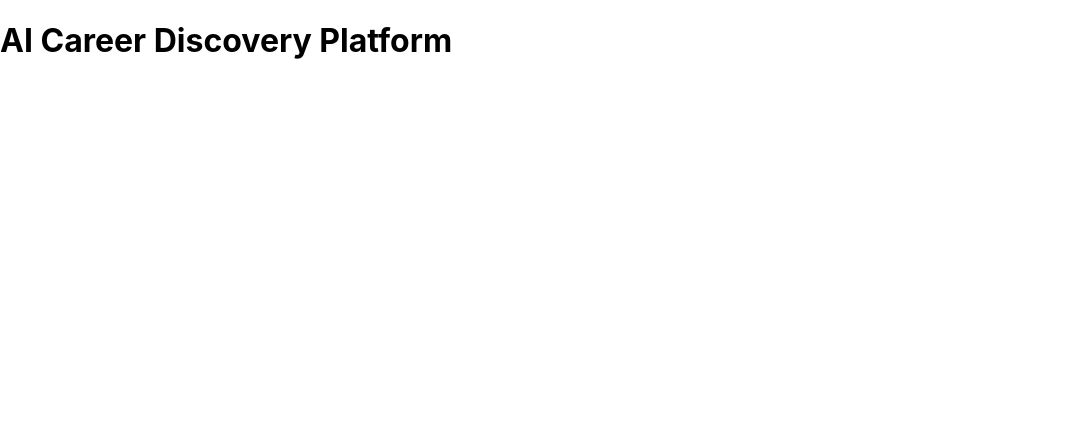
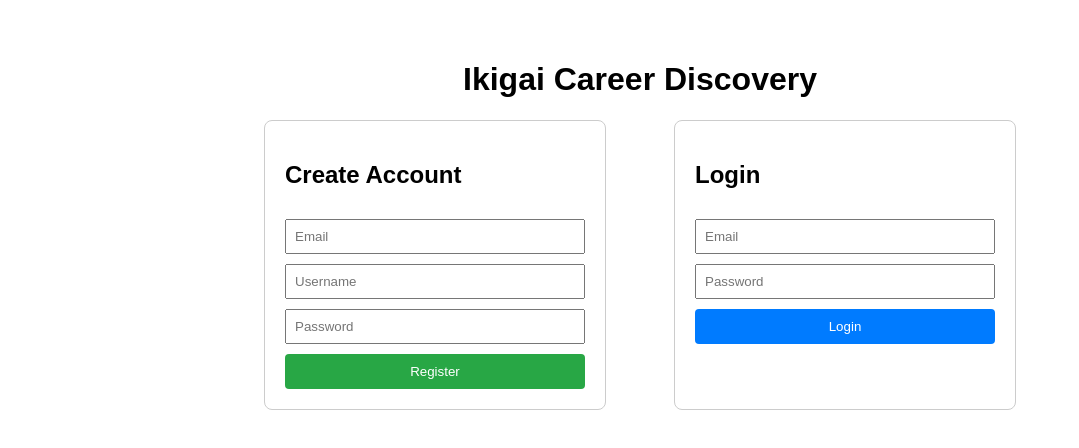
Before and after one commit to noor355/ikigai, a React (Create React App) app in the folder frontend/: page / in a window 1280 px wide. Shown: the top 448 px of the page, without its empty margins (0-1079 px from the left). Built offline with nearby package versions, Linux system fonts and the light colour scheme.

Commit message:
feat: implement working full-stack login and JWT authentication

```diff
--- a/frontend/src/App.js
+++ b/frontend/src/App.js
@@ -1,19 +1,104 @@
 import axios from "axios";
-import { useEffect, useState } from "react";
+import { useState } from "react";
 
 function App() {
-
+  const [email, setEmail] = useState("");
+  const [username, setUsername] = useState("");
+  const [password, setPassword] = useState("");
   const [message, setMessage] = useState("");
 
-  useEffect(() => {
-    axios.get("http://127.0.0.1:8000/")
-      .then(res => setMessage(res.data.message));
-  }, []);
+  // Check if a user is already logged in by looking for a saved token
+  const [token, setToken] = useState(localStorage.getItem("token") || "");
+
+  const handleRegister = async (e) => {
+    e.preventDefault();
+    try {
+      // Registration expects standard JSON
+      const res = await axios.post("http://127.0.0.1:8000/api/v1/auth/register", {
+        email: email,
+        username: username,
+        password: password
+      });
+      setMessage(`Success! User ${res.data.username} registered. You can now log in.`);
+    } catch (error) {
+      setMessage(`Registration Error: ${error.response?.data?.detail || error.message}`);
+    }
+  };
+
+  const handleLogin = async (e) => {
+    e.preventDefault();
+    try {
+      // Sending standard JSON to match your backend
+      const res = await axios.post("http://localhost:8000/api/v1/auth/login", {
+        email: email,       // Your backend probably expects 'email' or 'username' here
+        password: password
+      });
+
+      // Save the token so the user stays logged in
+      setToken(res.data.access_token);
+      localStorage.setItem("token", res.data.access_token);
+      setMessage("Logged in successfully!");
+
+    } catch (error) {
+      // Unpacking the 422 error so we can read it on the screen
+      let errorMsg = "Login failed";
+      if (error.response?.data?.detail) {
+        errorMsg = typeof error.response.data.detail === "string"
+          ? error.response.data.detail
+          : JSON.stringify(error.response.data.detail);
+      } else {
+        errorMsg = error.message;
+      }
+      setMessage(`Login Error: ${errorMsg}`);
+    }
+  };
+
+  const handleLogout = () => {
+    setToken("");
+    localStorage.removeItem("token");
+    setMessage("You have been logged out.");
+  };
 
   return (
-    <div>
-      <h1>AI Career Discovery Platform</h1>
-      <p>{message}</p>
+    <div style={{ padding: "40px", fontFamily: "sans-serif", maxWidth: "800px", margin: "0 auto" }}>
+      <h1 style={{ textAlign: "center" }}>Ikigai Career Discovery</h1>
+
+      {/* Status Message Display */}
+      {message && (
+        <div style={{ padding: "10px", backgroundColor: "#e3f2fd", marginBottom: "20px", borderRadius: "5px" }}>
+          <b>Status:</b> {message}
+        </div>
+      )}
+
+      {/* Conditional Rendering: Show forms if logged out, show dashboard if logged in */}
+      {!token ? (
+        <div style={{ display: "flex", justifyContent: "space-around", flexWrap: "wrap", gap: "20px" }}>
+
+          {/* Register Form */}
+          <form onSubmit={handleRegister} style={{ display: "flex", flexDirection: "column", width: "300px", gap: "10px", padding: "20px", border: "1px solid #ccc", borderRadius: "8px" }}>
+            <h2>Create Account</h2>
+            <input type="email" placeholder="Email" value={email} onChange={e => setEmail(e.target.value)} required style={{ padding: "8px" }} />
+            <input type="text" placeholder="Username" value={username} onChange={e => setUsername(e.target.value)} required style={{ padding: "8px" }} />
+            <input type="password" placeholder="Password" value={password} onChange={e => setPassword(e.target.value)} required style={{ padding: "8px" }} />
+            <button type="submit" style={{ padding: "10px", backgroundColor: "#28a745", color: "white", border: "none", cursor: "pointer", borderRadius: "4px" }}>Register</button>
+          </form>
+
+          {/* Login Form */}
+          <form onSubmit={handleLogin} style={{ display: "flex", flexDirection: "column", width: "300px", gap: "10px", padding: "20px", border: "1px solid #ccc", borderRadius: "8px" }}>
+            <h2>Login</h2>
+            <input type="email" placeholder="Email" value={email} onChange={e => setEmail(e.target.value)} required style={{ padding: "8px" }} />
+            <input type="password" placeholder="Password" value={password} onChange={e => setPassword(e.target.value)} required style={{ padding: "8px" }} />
+            <button type="submit" style={{ padding: "10px", backgroundColor: "#007bff", color: "white", border: "none", cursor: "pointer", borderRadius: "4px" }}>Login</button>
+          </form>
+
+        </div>
+      ) : (
+        <div style={{ textAlign: "center", padding: "40px", border: "1px solid #ccc", borderRadius: "8px" }}>
+          <h2>Welcome to your Dashboard!</h2>
+          <p>You are successfully authenticated and your JWT token is securely stored.</p>
+          <button onClick={handleLogout} style={{ padding: "10px 20px", backgroundColor: "#dc3545", color: "white", border: "none", cursor: "pointer", borderRadius: "4px" }}>Logout</button>
+        </div>
+      )}
     </div>
   );
 }
```
